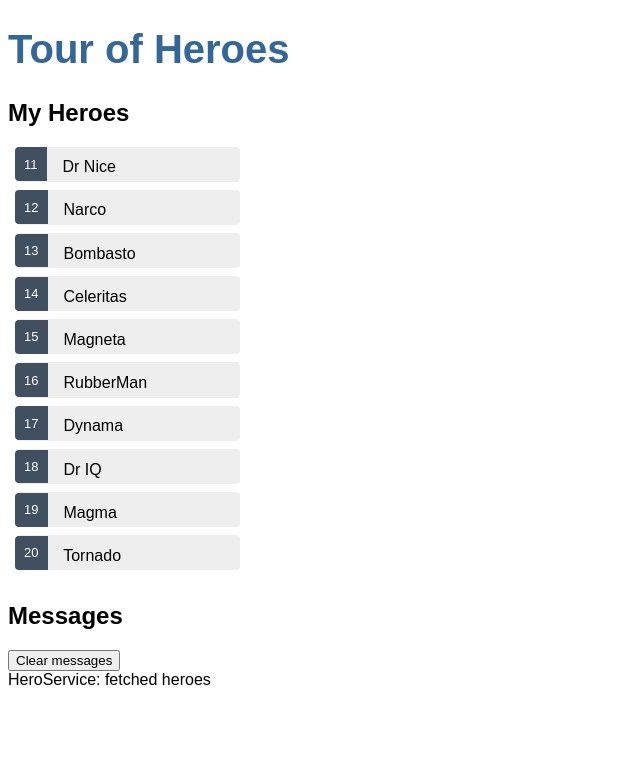
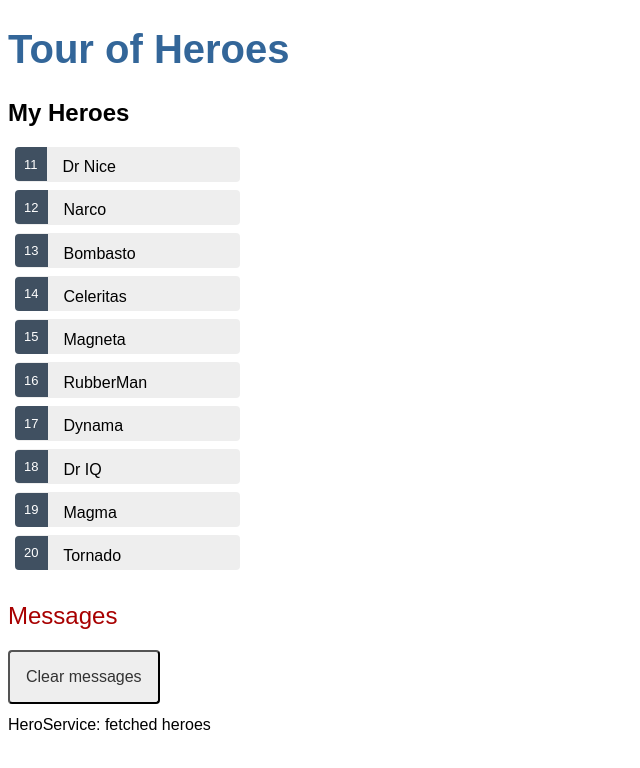
Before and after one commit to tomerbabilaskills/tour-of-heroes, an Angular app in the folder tour-of-heroes/: page / in a window 1280 px wide. Shown: the top 768 px of the page, without its empty margins (0-640 px from the left). Built offline with nearby package versions, Linux system fonts and the light colour scheme.

Commit message:
Fix a bug in messages component and add style to messages

```diff
--- a/tour-of-heroes/src/app/heroes/heroes.component.ts
+++ b/tour-of-heroes/src/app/heroes/heroes.component.ts
@@ -1,6 +1,7 @@
 import { Component, OnInit } from '@angular/core';
 import { Hero } from '../hero';
 import { HeroService } from '../hero.service';
+import { MessageService } from '../message.service';
 
 @Component({
   selector: 'app-heroes',
@@ -11,7 +12,10 @@ export class HeroesComponent implements OnInit {
   selectedHero?: Hero;
   heroes: Hero[] = [];
 
-  constructor(private heroService: HeroService) {}
+  constructor(
+    private heroService: HeroService,
+    private messageService: MessageService
+  ) {}
 
   ngOnInit(): void {
     this.getHeroes();
@@ -19,10 +23,10 @@ export class HeroesComponent implements OnInit {
 
   onSelect(hero: Hero): void {
     this.selectedHero = hero;
+    this.messageService.add(`HeroesComponent: Select hero id=${hero.id}`);
   }
 
   getHeroes(): void {
-    // this.heroes = this.heroService.getHeroes();
     this.heroService.getHeroes().subscribe((heroes) => (this.heroes = heroes));
   }
 }
--- a/tour-of-heroes/src/app/messages/messages.component.css
+++ b/tour-of-heroes/src/app/messages/messages.component.css
@@ -0,0 +1,19 @@
+/* MessagesComponent's private CSS styles */
+h2 {
+  color: #a80000;
+  font-family: Arial, Helvetica, sans-serif;
+  font-weight: lighter;
+}
+
+.clear {
+  color: #333;
+  background-color: #eee;
+  margin-bottom: 12px;
+  padding: 1rem;
+  border-radius: 4px;
+  font-size: 1rem;
+}
+.clear:hover {
+  color: white;
+  background-color: #42545c;
+}
--- a/tour-of-heroes/src/app/messages/messages.component.html
+++ b/tour-of-heroes/src/app/messages/messages.component.html
@@ -2,6 +2,6 @@
   <h2>Messages</h2>
   <button class="clear" (click)="messageService.clear()">Clear messages</button>
   <div *ngFor="let message of messageService.messages">
-    {{ messageService.messages }}
+    {{ message }}
   </div>
 </div>
```
Also changed, not shown: tour-of-heroes/src/app/app.module.ts (+6 -1 lines).
